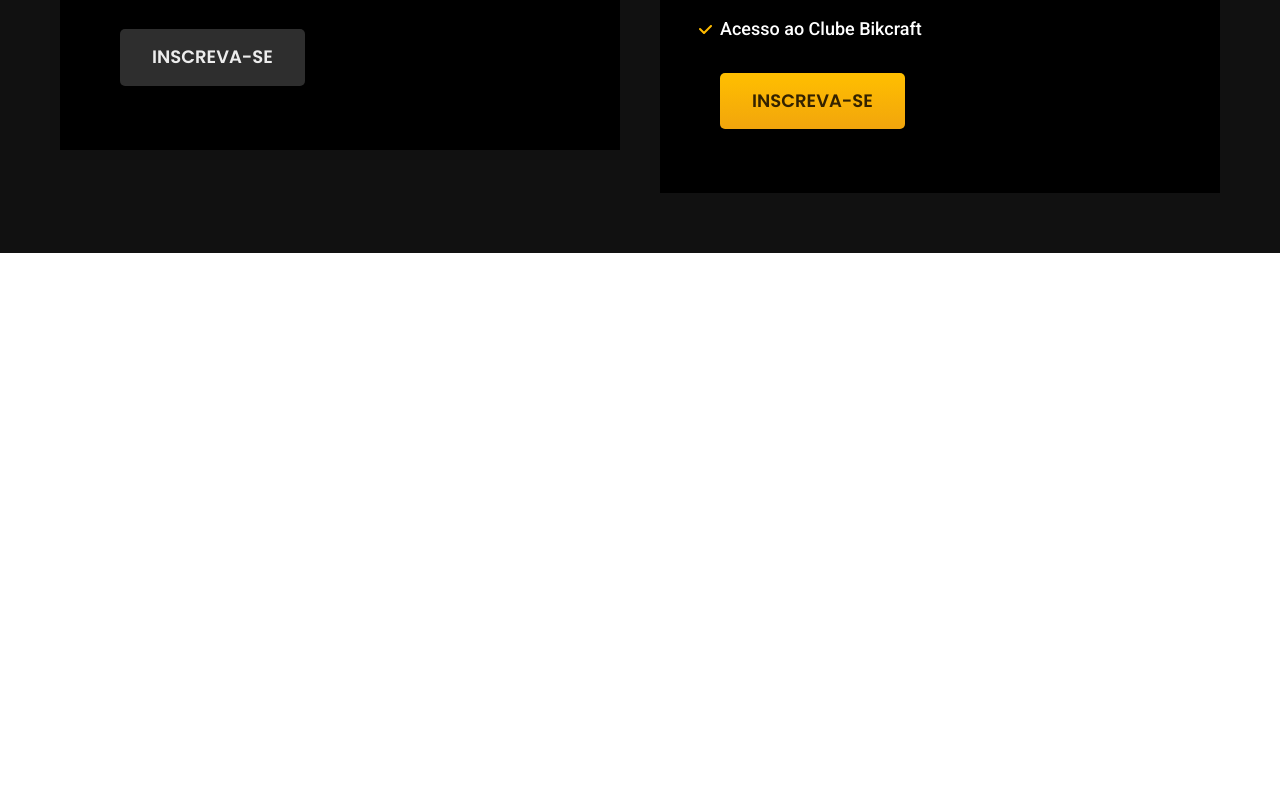
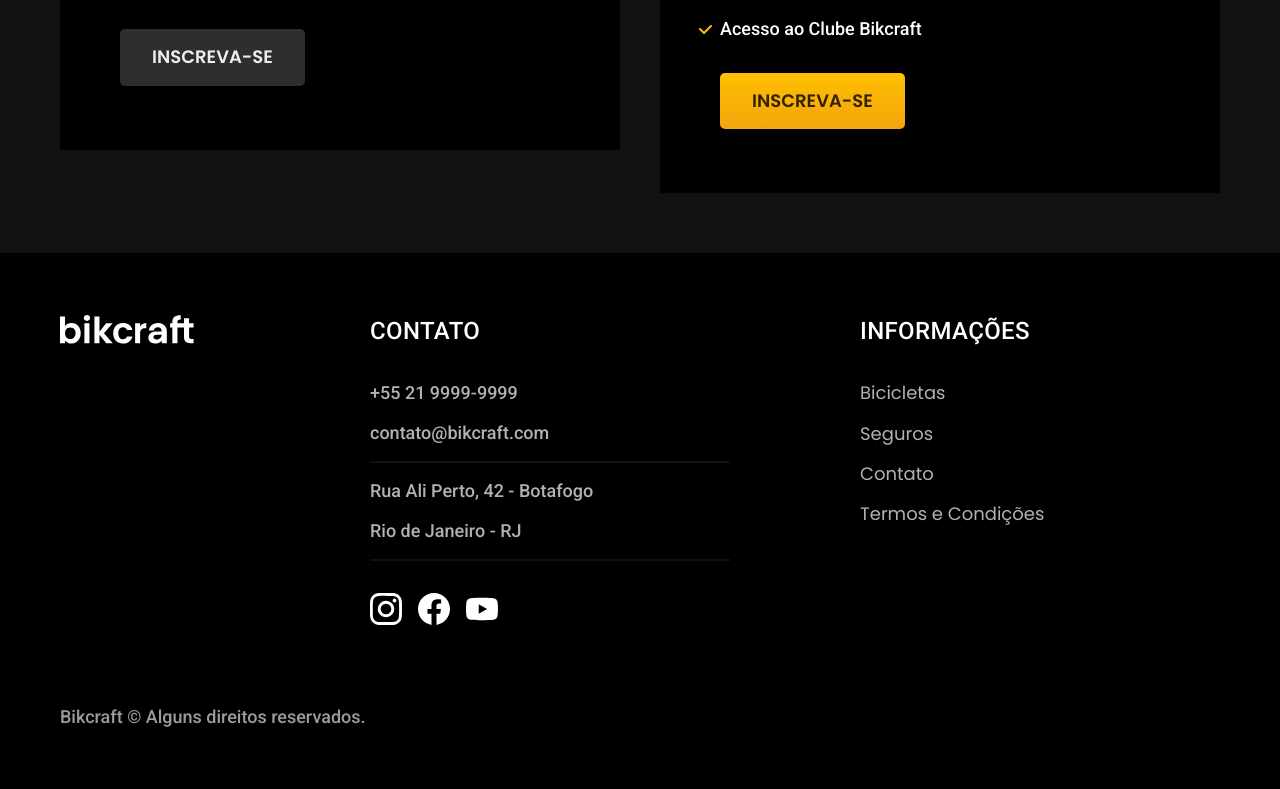
Before and after one commit to sallesluisa/bikcraft, a plain HTML site: page index.html in a window 1280 px wide. Shown: the part 4323-5112 px from the top of the page. Before the commit the page ends 4576 px from the top, so only its background shows below. Drawn offline with Linux system fonts and the light colour scheme.

Commit message:
home finalizada

```diff
--- /dev/null
+++ b/css/global/footer.css
@@ -0,0 +1,67 @@
+.footer__bg {
+  background: var(--cor-12);
+}
+
+.footer {
+  display: grid;
+  grid-template-columns: 3fr 5fr 4fr;
+  gap: 40px;
+  padding-top: 60px;
+  padding-bottom: 60px;
+}
+
+.footer h3 {
+  margin-bottom: 32px;
+}
+
+.footer__contato ul {
+  margin-bottom: 32px;
+}
+
+.footer__contato li:nth-child(even):after {
+  content: "";
+  display: block;
+  max-width: 360px;
+  height: 2px;
+  background: var(--cor-11);
+  margin-top: 16px;
+}
+
+.footer li {
+  margin-bottom: 16px;
+}
+
+.footer__redes {
+  display: flex;
+  gap: 16px;
+}
+
+.footer a:hover {
+  color: var(--cor-0);
+}
+
+.footer__copy {
+  grid-column: 1/-1;
+  margin-top: 40px;
+}
+
+@media (max-width: 800px) {
+  .footer > img {
+    display: none;
+  }
+
+  .footer {
+    grid-template-columns: 1fr 1fr;
+  }
+}
+
+@media (max-width: 600px) {
+  .footer {
+    grid-template-columns: 1fr;
+    gap: 60px;
+  }
+
+  .footer__copy {
+    margin-top: 0;
+  }
+}
--- a/css/style.css
+++ b/css/style.css
@@ -3,6 +3,7 @@
 @import "./utilidades/cores.css";
 
 @import "./global/header.css";
+@import "./global/footer.css";
 
 /* UTILIDADES */
 @import "./utilidades/componentes.css";
--- a/index.html
+++ b/index.html
@@ -145,5 +145,43 @@
       </div>
     </div>
   </article>
+
+  <footer class="footer__bg">
+    <div class="footer container">
+      <img src="./img/bikcraft.svg" alt="Logo Bikecraft">
+      <div class="footer__contato">
+        <h3 class="font-2-l-b cor-0">Contato</h3>
+        <ul class="font-2-m cor-5">
+          <li><a href="tel:+552199999999">+55 21 9999-9999</a></li>
+          <li><a href="mailto:contato@bikcraft.com">contato@bikcraft.com</a></li>
+          <li>Rua Ali Perto, 42 - Botafogo</li>
+          <li>Rio de Janeiro - RJ</li>
+        </ul>
+        <div class="footer__redes">
+          <a href="./">
+            <img src="./img/redes/instagram.svg" alt="Instagram">
+          </a>
+          <a href="./">
+            <img src="./img/redes/facebook.svg" alt="Facebook">
+          </a>
+          <a href="./">
+            <img src="./img/redes/youtube.svg" alt="YouTube">
+          </a>
+        </div>
+      </div>
+      <div class="footer__informacoes">
+        <h3 class="font-2-l-b cor-0">Informações</h3>
+        <nav>
+          <ul class="font-1-m cor-5">
+            <li><a href="./bicicletas.html">Bicicletas</a></li>
+            <li><a href="./seguros.html">Seguros</a></li>
+            <li><a href="./contato.html">Contato</a></li>
+            <li><a href="./termos.html">Termos e Condições</a></li>
+          </ul>
+        </nav>
+      </div>
+      <p class="footer__copy font-2-m cor-6">Bikcraft © Alguns direitos reservados.</p>
+    </div>
+  </footer>
 </body>
 </html>
```
